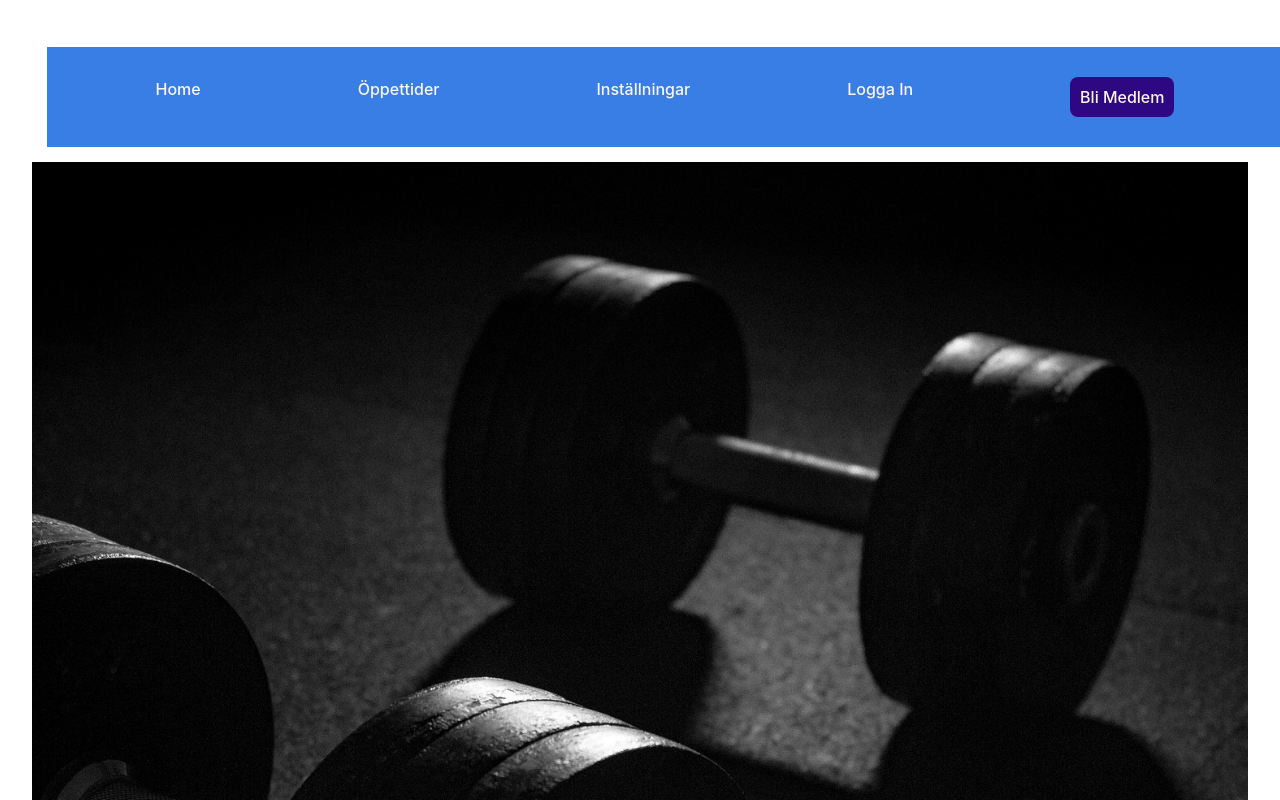
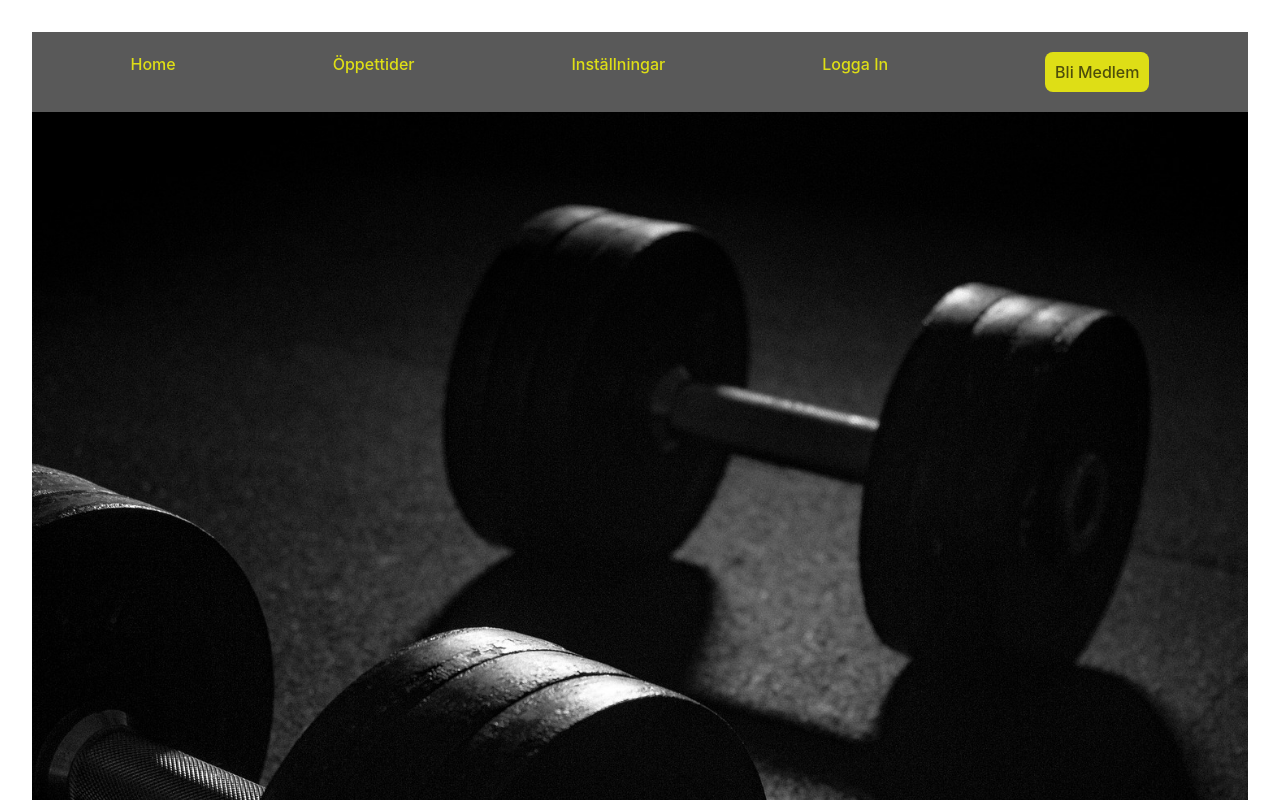
Before and after one commit to anne-kurvinen/MalFriAnn, a React (Vite) app in the folder frontend/: page / in a window 1280 px wide. Shown: the top 800 px of the page. Built offline with nearby package versions, Linux system fonts and the light colour scheme.

Commit message:
färgtema har uppdaterats

```diff
--- a/frontend/src/components/navbar/navbarComponent.css
+++ b/frontend/src/components/navbar/navbarComponent.css
@@ -5,16 +5,16 @@
 
   }
   .active {
-    background-color: #04AA6D;
-    color: white;
+    background-color: rgba(6, 6, 6, 0.666);
+    color: rgb(222, 222, 22);
   }
 
   .navbar {
     display: block;
-    margin: 15px;
+   /*  margin: 15px; */
     top: 0;
-    background-color: hsl(216, 77%, 56%);
-    padding: 10px 10px;
+    background-color: rgba(6, 6, 6, 0.666);
+   /*  padding: 10px 10px; */
     z-index: 1000;
     width: 100%;
     overflow: auto;
@@ -34,14 +34,15 @@
   }
 
   .navbar-list a {
-    color: seashell;
+    color: rgb(222, 222, 22);
     text-decoration: none;
     font-size: 16px;
 
   }
 
   .navbar-list a:hover {
-    color: #090f53;
+    color: rgb(222, 222, 22);
+    text-decoration: underline;
   }
 
   .dropdown {
@@ -53,14 +54,15 @@
     display: flex;
     padding: 10px;
     justify-content: space-around;
-    background-color: hwb(259 3% 49%);
-    color: seashell;
+    background-color: rgb(222, 222, 22);
+    color: rgba(6, 6, 6, 0.666);
     border: none;
     font-size: 16px;
   }
 
   .dropdown-btn:hover {
-    background-color: #3029e8;
+    background-color: rgba(6, 6, 6, 0.666);
+    color: rgb(222, 222, 22);
   }
 
   .dropdown-menu {
@@ -68,29 +70,33 @@
     display: none;
     top: 100%;
     left: 0;
-    background-color: rgb(49, 89, 182);
+    background-color:rgb(222, 222, 22);
+    color: rgba(6, 6, 6, 0.666);
     min-width: 160px;
-    box-shadow: 0px 8px 16px rgba(41, 1, 114, 0.2);
+    box-shadow: 0px 8px 16px rgb(222, 222, 22);
     z-index: 500;
     overflow: auto;
   }
 
   .dropdown-menu a {
-    color: seashell;
+    color: rgb(222, 222, 22);
     text-decoration: none;
-    padding: 8px 8px;
+    padding: 2px;
     text-align: left;
-    margin-left: 2;
-    display: block;
+    margin-left: 10px;
+    display: inline;
   }
 
   .dropdown-menu a:hover {
-    background-color: seashell;
-    color: rgb(20, 11, 86);
+    color: rgba(6, 6, 6, 0.666);
+    background-color: rgb(222, 222, 22);
     display: block;
+    top: auto;
   }
+
   .dropdown:hover .dropdown-menu {
     display: block;
+    top: auto;
   }
 
   /* Add responsiveness - will automatically display the navbar vertically instead of horizontally on screens less than 500 pixels */
--- a/frontend/src/components/navbar/navbarComponent.jsx
+++ b/frontend/src/components/navbar/navbarComponent.jsx
@@ -1,13 +1,13 @@
-import { useState } from 'react';
+/* import { useState } from 'react'; */
 import './NavbarComponent.css';
 
 
 function NavbarComponent() {
-  const [dropdownOpen, setDropdownOpen] = useState(false);
+/*   const [dropdownOpen, setDropdownOpen] = useState(false);
 
   const toggleDropdown = () => {
     setDropdownOpen(!dropdownOpen);
-  };
+  }; */
 
   return (
     <div>
@@ -17,17 +17,13 @@ function NavbarComponent() {
             <li><a href="/">Home</a></li>
             <li><a href="/om-oss">Öppettider</a></li>
             <li><a href="/inställningar">Inställningar</a></li>
-            <li><a href="/inlog">Logga In</a></li>
+            <li><a href="/inlogg">Logga In</a></li>
             <li className="dropdown">
-              <button className="dropdown-btn" onMouseOver={toggleDropdown}>
-                Bli Medlem
-              </button>
-              {dropdownOpen && (
+            <button className="dropdown-btn">Bli Medlem</button>
                 <ul className="dropdown-menu">
                   <li><a href="/registrering">Registrering</a></li>
                   <li><a href="/info">Info - Medlemskap</a></li>
                 </ul>
-              )}
             </li>
           </ul>
         </div>
```
